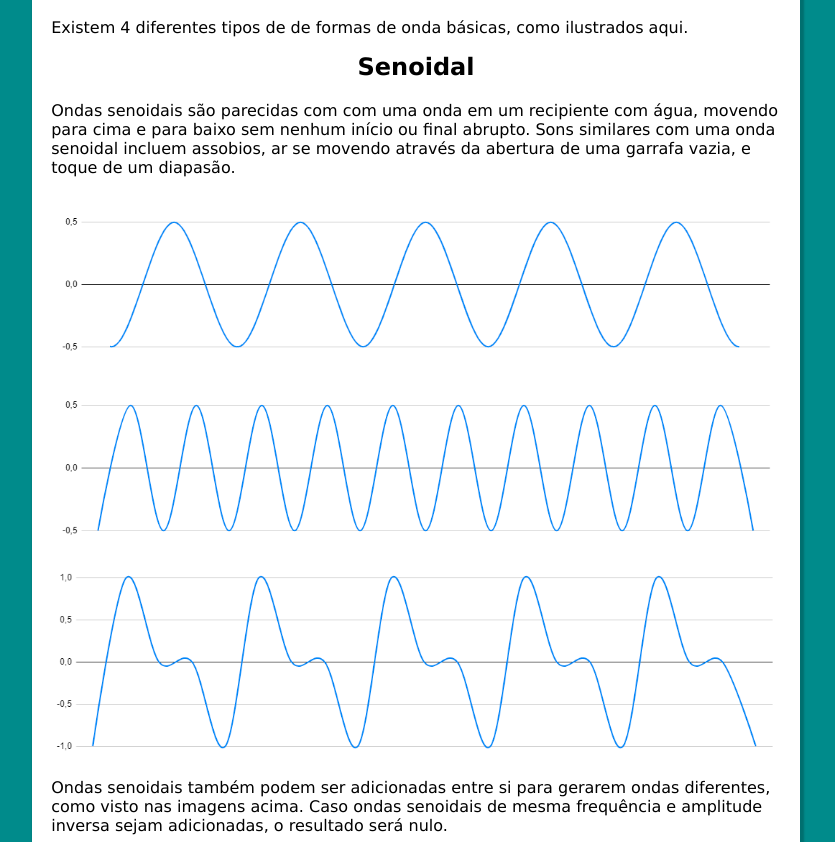
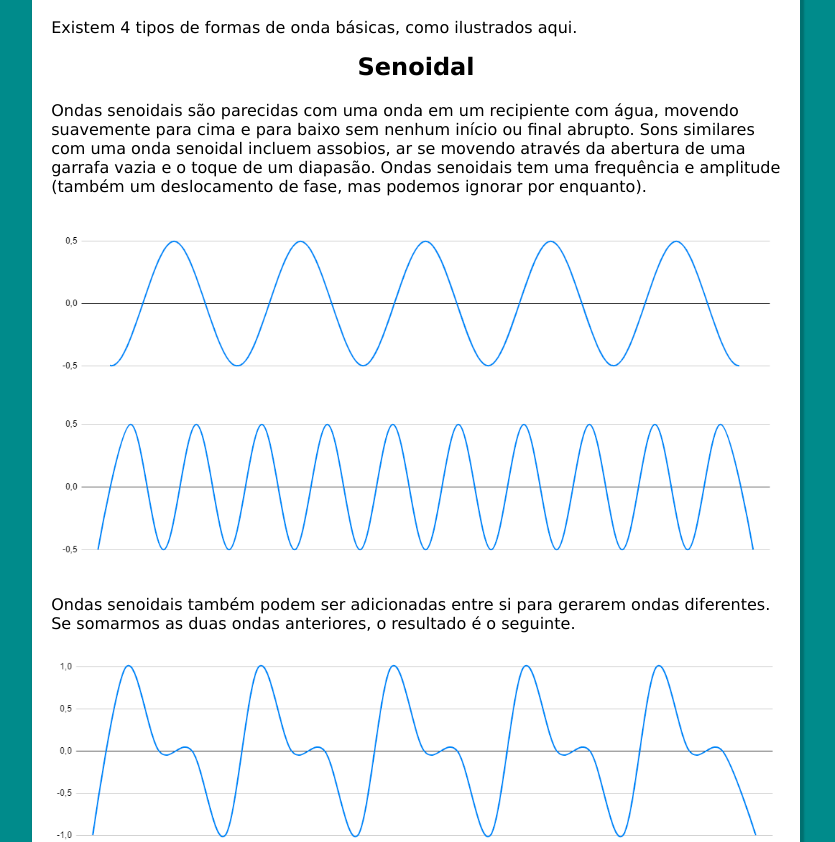
Before and after one commit to josevitorsantana/sintetizador, a plain HTML site: page formasdeondas.html in a window 1280 px wide. Shown: the part 111-953 px from the top of the page, without its empty margins (224-1059 px from the left). Drawn offline with Linux system fonts and the light colour scheme.

Commit message:
Revisão de ondas senoidais

```diff
--- a/formasdeondas.html
+++ b/formasdeondas.html
@@ -16,29 +16,35 @@
         <div id="conteudo">
             <h1>Formas de onda básicas</h1>
             <p>
-                Existem 4 diferentes tipos de de formas de onda básicas, como ilustrados aqui.
+                Existem 4 tipos de formas de onda básicas, como ilustrados aqui.
             </p>
             <h2>Senoidal</h2>
             <p>
-                Ondas senoidais são parecidas com com uma onda em um recipiente com água, movendo para cima
+                Ondas senoidais são parecidas com uma onda em um recipiente com água, movendo suavemente para cima
                 e para baixo sem nenhum início ou final abrupto. Sons similares com uma onda senoidal incluem
-                assobios, ar se movendo através  da abertura de uma garrafa vazia, e toque de um diapasão.
+                assobios, ar se movendo através da abertura de uma garrafa vazia e o toque de um diapasão.
+                Ondas senoidais tem uma frequência e amplitude (também um deslocamento de fase, mas podemos ignorar por enquanto).
             </p>
 
             <img src="IMG/onda02.png" alt="">
             <img src="IMG/onda03.png" alt="">
+
+            <p>
+                Ondas senoidais também podem ser adicionadas entre si para gerarem ondas diferentes.
+                Se somarmos as duas ondas anteriores, o resultado é o seguinte.
+            </p>
+
             <img src="IMG/onda04.png" alt="">
 
             <p>
-                Ondas senoidais também podem ser adicionadas entre si para gerarem ondas diferentes,
-                como visto nas imagens acima. Caso ondas senoidais de mesma frequência e amplitude inversa
-                sejam adicionadas, o resultado será nulo.
+            Existe um caso interessante de soma de ondas senoidais: se tiverem a mesma frequência,
+            mas amplitude invertida, o resultado será nulo. Isso é a ideia básica para cancelar sons indesejados.
             </p>
 
             <h2>Dente-de-Serra</h2>
             <img src="IMG/onda05.png" alt="">
             <p>
-                Ondas de dente-de-serra possuem um som forte e claro de zumbido. Uma onda Dente-de-Serra
+                Ondas dente-de-serra possuem um som forte e claro de zumbido. Uma onda Dente-de-Serra
                 pode ser feita adicionando séries de ondas senoidais com diferentes frequências e volumes.
                 A frequência da primeira e mais barulhenta onda senoidal é o que escutamos como a frequência
                 da Dente-de-Serra resultante. Isso é chamado de frequência fundamental. Cada uma das outras
```
